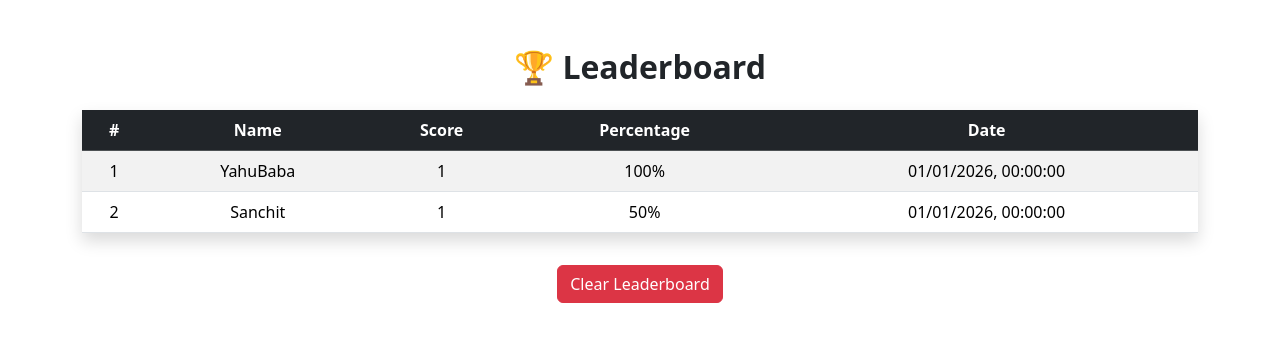
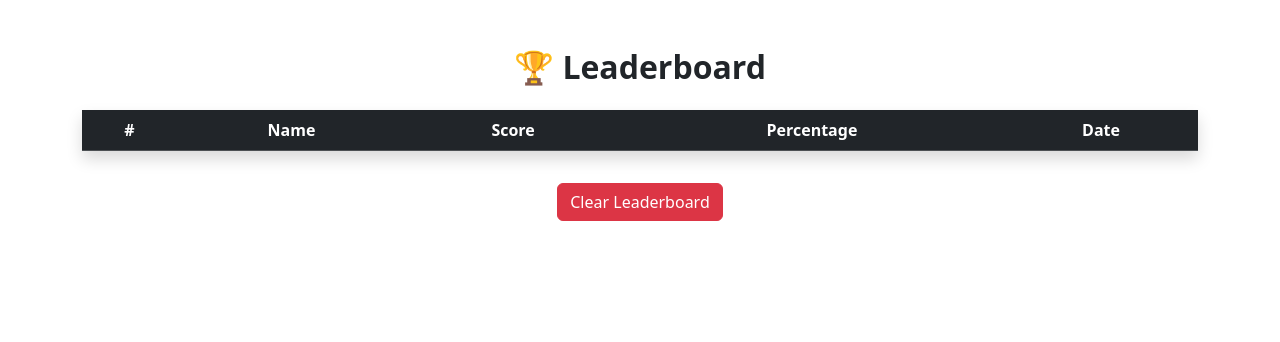
Before and after one commit to BabarAslamm/quiz-app, a React (Vite) app: page /leaderboard in a window 1280 px wide. Shown: the top 342 px of the page. Built offline with nearby package versions, Linux system fonts and the light colour scheme.

Commit message:
Working On Leaderboard Page

```diff
--- a/src/pages/LeaderBoard.jsx
+++ b/src/pages/LeaderBoard.jsx
@@ -1,6 +1,20 @@
-import React from 'react'
+import {useState, useEffect, use} from 'react'
+
 
 function LeaderBoard() {
+
+    const [ data, setData ] = useState([]);
+
+    useEffect(() => {
+
+        const leaderboard = localStorage.getItem('leaderboard') || [];
+        setData(leaderboard);
+
+
+    }, [])
+
+     console.log('leaderboard', data)
+
   return (
     <div className="container text-center py-5">
         <h2 className="fw-bold mb-4">🏆 Leaderboard</h2>
@@ -15,20 +29,16 @@ function LeaderBoard() {
                 </tr>
             </thead>
             <tbody>
-                <tr>
-                    <td>1</td>
-                    <td>YahuBaba</td>
-                    <td>1</td>
-                    <td>100%</td>
-                    <td>01/01/2026, 00:00:00</td>
-                </tr>
-                <tr>
-                    <td>2</td>
-                    <td>Sanchit</td>
-                    <td>1</td>
-                    <td>50%</td>
-                    <td>01/01/2026, 00:00:00</td>
-                </tr>
+                { data.map((entry, index) => (
+                    <tr key={index}>
+                        <td>{ index + 1 }</td>
+                        <td>{ entry.username }</td>
+                        <td>{ entry.score }</td>
+                        <td>{ entry.percentage }%</td>
+                        <td>{ entry.date }</td>
+                    </tr>
+                ))}
+
             </tbody>
         </table>
         <button className="btn btn-danger mt-3">Clear Leaderboard</button>
```
